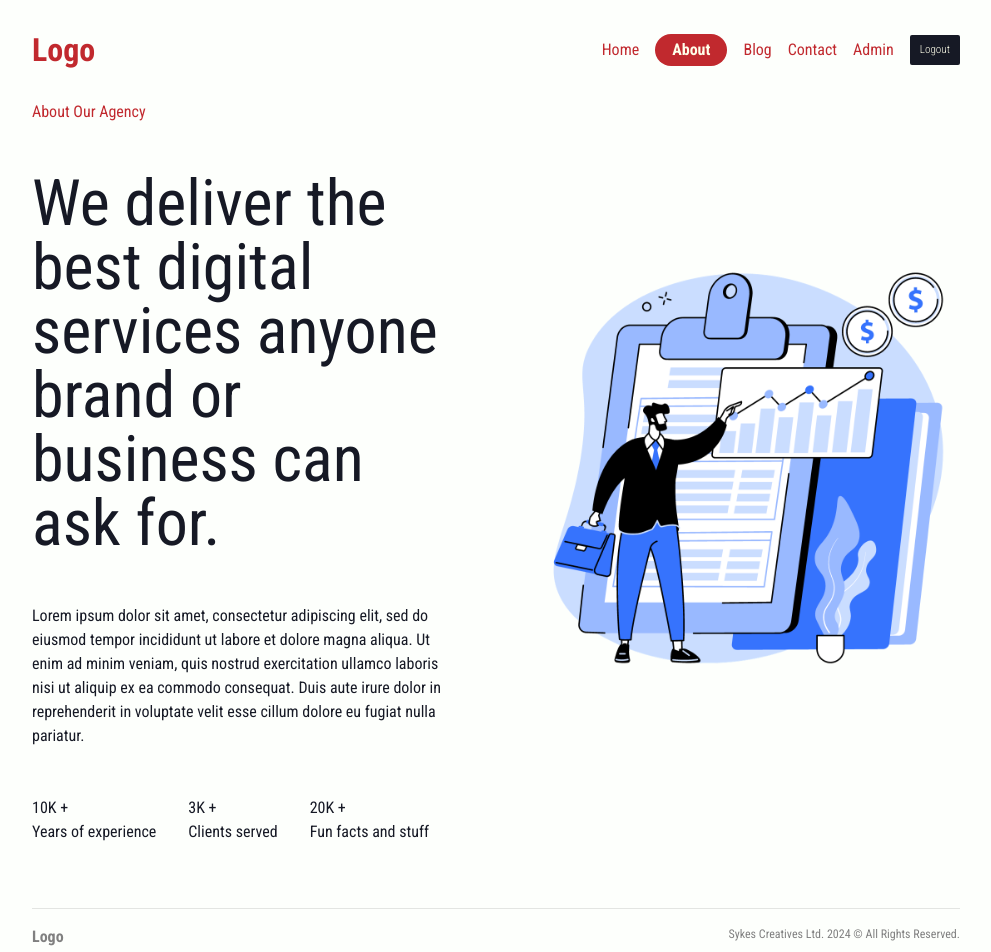
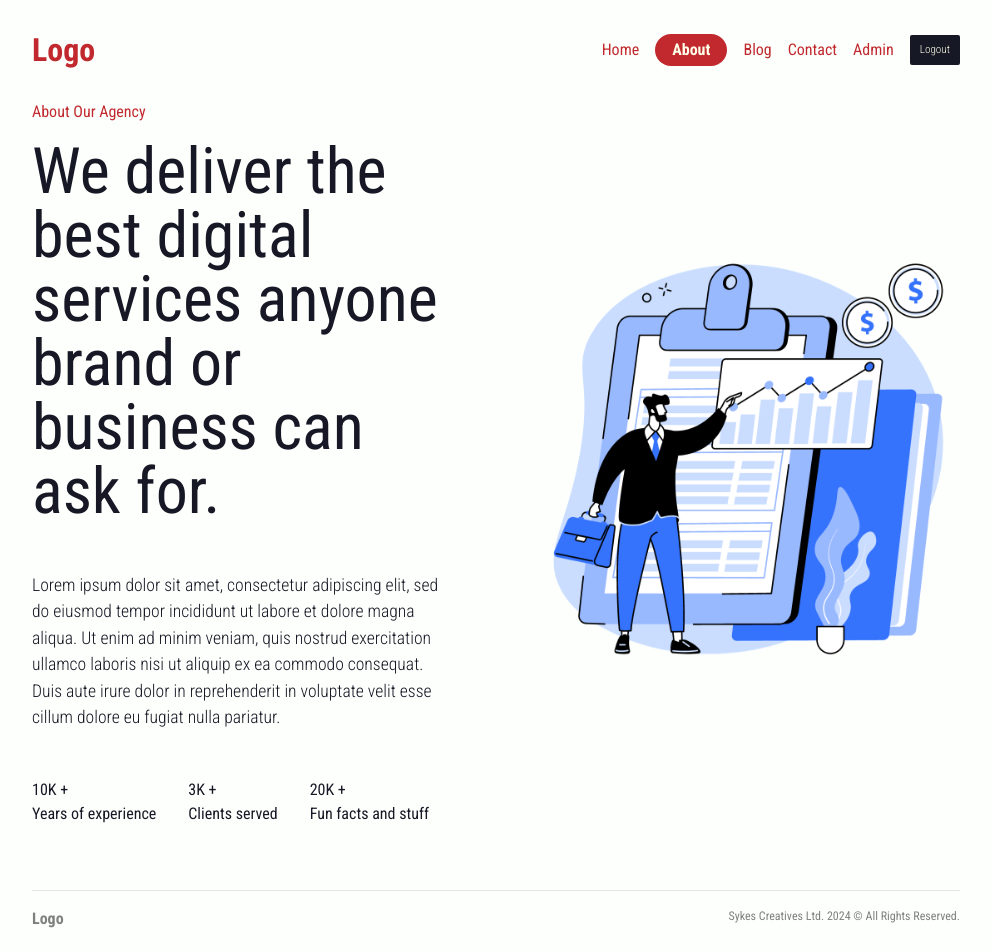
Before and after one commit to DezmenSykes/nextjs-stack-starter, a Next.js app: page /about in a window 1280 px wide. Shown: the top 952 px of the page, without its empty margins (144-1135 px from the left). Built offline with nearby package versions, Linux system fonts and the light colour scheme.

Commit message:
Updated styls...

```diff
--- a/app/about/about.module.css
+++ b/app/about/about.module.css
@@ -9,7 +9,7 @@
     flex:1;
     display: flex;
     flex-direction: column;
-    gap: 3rem;
+    gap: 1rem;
 }
 
 .imgContainer {
@@ -27,10 +27,13 @@
 }
 
 .desc {
-
+    margin-top:2rem;
+    font-weight: 300;
+    font-size: 1.1em;
 }
 
 .boxes {
     display: flex;
     gap:2rem;
+    margin-top:2rem;
 }
```
